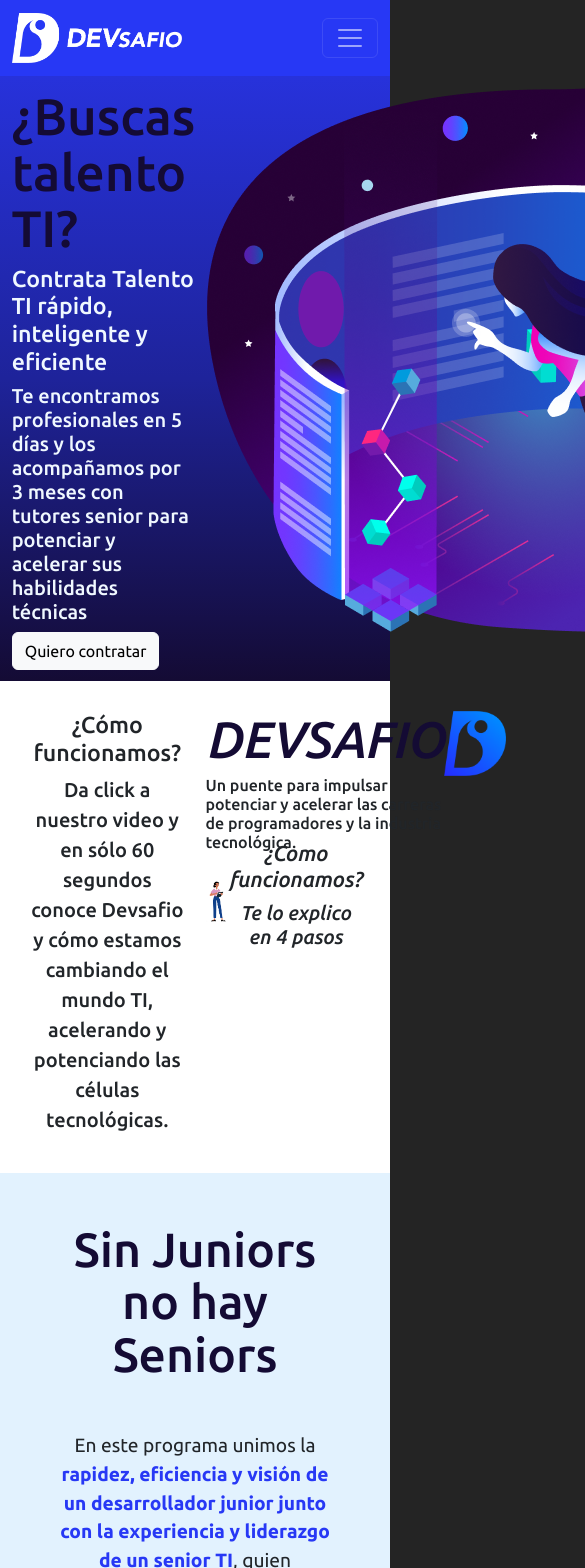
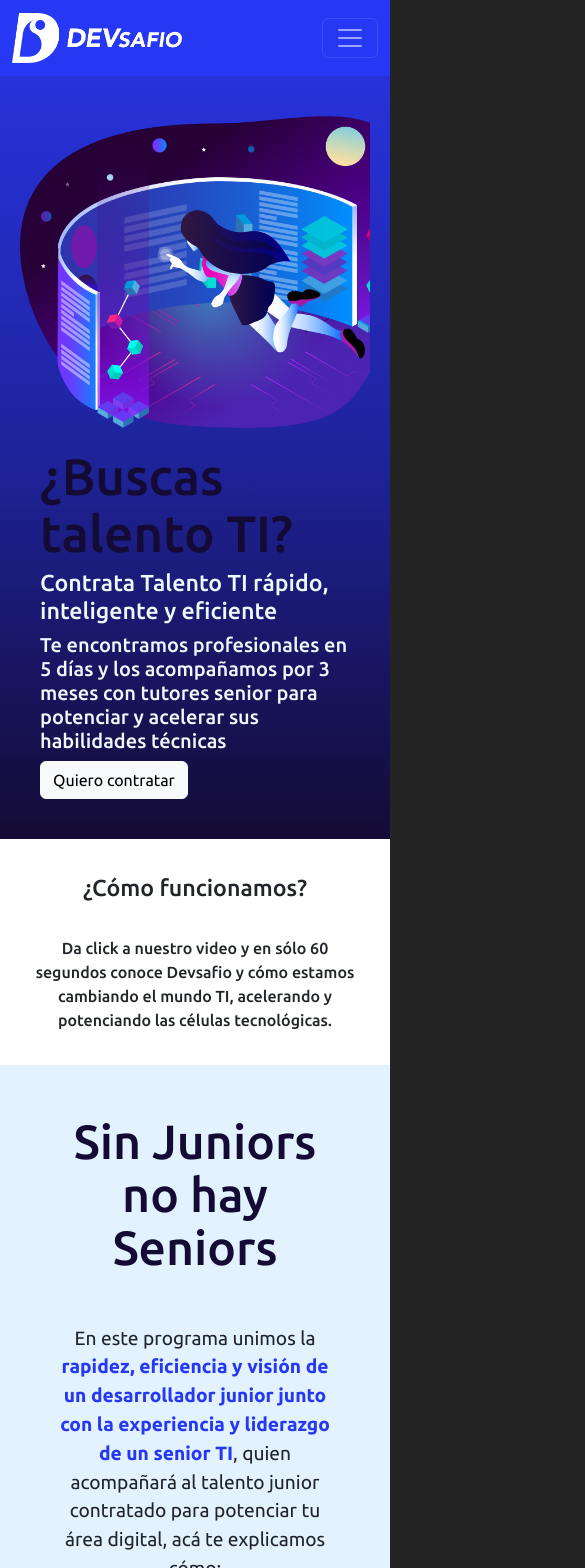
Before and after one commit to dlab-team/c17-incubadora-frontend, a React (Vite) app: page / in a window 390 px wide. Shown: the top 1568 px of the page, 585 px wide, since content can reach past the window. Built offline with nearby package versions, Linux system fonts and the light colour scheme.

Commit message:
cambios en landing para hacerlo responsive mobile

```diff
--- a/src/components/BannerPrincipal/BannerPrincipal.css
+++ b/src/components/BannerPrincipal/BannerPrincipal.css
@@ -1,15 +1,44 @@
 .banner-principal {
 	display: flex;
 	justify-content: space-between;
+	align-items: center;
 	width: 100%;
 	color: aliceblue;
 	background: linear-gradient(to bottom, #2732db, #1e239a, #140b34);
+	padding: 20px;
+	box-sizing: border-box; /* Asegura que el padding no afecte el ancho total */
 }
 
 .txt-btn-banner-principal {
-  display: flex;
-  flex-direction: column;
-  justify-content: flex-start;
+	flex: 1; /* Toma el espacio disponible en la vista de escritorio */
 	text-align: left;
-  padding: 3%;
+	padding: 20px;
+	box-sizing: border-box; /* Asegura que el padding no afecte el ancho total */
 }
+
+.img-banner-principal img {
+	max-width: 100%;
+	height: auto;
+}
+
+@media screen and (max-width: 768px) {
+	.banner-principal {
+		flex-direction: column; /* Cambia a una sola columna en vista móvil */
+		align-items: stretch;
+	}
+
+	.txt-btn-banner-principal {
+		flex: none; /* Deja de ocupar el espacio disponible en vista móvil */
+		order: 2; /* Cambia el orden en vista móvil */
+	}
+
+	.img-banner-principal {
+		margin-top: 20px; /* Agrega margen superior para separar la imagen del texto */
+		order: 1; /* Cambia el orden en vista móvil */
+	}
+	.img-banner-principal img {
+		margin-right: auto;
+		margin-left: auto;
+		width: 500px;
+	}
+}
--- a/src/components/ComoFuncionamos/ComoFuncionamos.css
+++ b/src/components/ComoFuncionamos/ComoFuncionamos.css
@@ -1,65 +1,68 @@
-.como-funcionamos-section{
+.como-funcionamos-section {
 	display: flex;
 	width: 100%;
 	background-color: #fff;
-    padding: 5%;
+	padding: 15px;
 }
 
-
-.cf-txt-1-izq{
+.cf-txt-1-izq {
 	display: flex;
 	flex-direction: column;
 	width: 50%;
 	text-align: center;
-    padding: 3%;
+	padding: 10px;
 }
-.cf-txt-1-izq h3{
-    margin-bottom: 5%;
+.cf-txt-1-izq h3 {
+	margin-top: 10px;
+	margin-bottom: 35px;
 }
-.cf-txt-1-izq h5{
+.cf-txt-1-izq h6 {
 	line-height: 1.5;
 }
 
-
-
-
-
-
-
-.cf-txt-2-der{
+.cf-txt-2-der {
 	display: flex;
 	flex-direction: column;
 	width: 50%;
-    padding: 3%;
+	padding: 10px;
 	text-align: left;
 }
 
-.cf-txt-2-der img{
+.cf-txt-2-der img {
 	height: 50%;
 }
 
-.cf-txt-2-der-txt-y-logo{
+.cf-txt-2-der-txt-y-logo {
 	display: flex;
 	height: 30%;
 }
-.cf-txt-2-der-txt-y-logo h1{
+.cf-txt-2-der-txt-y-logo h1 {
 	font-style: italic;
 }
 
-
-
-
-
-
-.cf-txt-2-der-txt-y-logo-bottom{
+.cf-txt-2-der-txt-y-logo-bottom {
 	display: flex;
 	align-items: center;
+	margin: 25px;
 	font-style: italic;
 	text-align: center;
 }
 
-.cf-txt-2-der-txt-y-logo-bottom img{
+.cf-txt-2-der-txt-y-logo-bottom img {
 	width: 15%;
 	height: auto;
+}
 
+@media screen and (max-width: 828px) {
+	.cf-txt-2-der {
+		display: none;
 	}
+
+	.cf-txt-1-izq {
+		display: flex;
+		flex-direction: column;
+		width: 100%;
+		text-align: center;
+		padding: 10px;
+	}
+}
--- a/src/components/ComoFuncionamos/ComoFuncionamos.jsx
+++ b/src/components/ComoFuncionamos/ComoFuncionamos.jsx
@@ -1,43 +1,43 @@
-import React from 'react'
-import './ComoFuncionamos.css'
-
-
+import React from "react";
+import "./ComoFuncionamos.css";
 
 export const ComoFuncionamos = () => {
 	return (
-    <section className='como-funcionamos-section'>
-
+		<section className="como-funcionamos-section">
 			{/* ABRE CAJA DE TEXTO 1 IZQ COMO FUNCIONAMOS */}
-    <div className='cf-txt-1-izq'>
-        <h3>¿Cómo funcionamos?</h3>
-        <h5>Da click a nuestro video y en sólo 60 segundos conoce Devsafio y cómo estamos cambiando el mundo TI, acelerando y potenciando las células tecnológicas.</h5>
+			<div className="cf-txt-1-izq">
+				<h3 className="como-funcionamos-title">¿Cómo funcionamos?</h3>
+				<h6>
+					Da click a nuestro video y en sólo 60 segundos conoce
+					Devsafio y cómo estamos cambiando el mundo TI, acelerando y
+					potenciando las células tecnológicas.
+				</h6>
 			</div>
 			{/* CIERRA CAJA DE TEXTO 1 COMO FUNCIONAMOS */}
 
-
-
 			{/* ABRE CAJA DE TEXTO 2 DERECHA COMO FUNCIONAMOS */}
-        <div className='cf-txt-2-der'>
-
-            <div className='cf-txt-2-der-txt-y-logo'>
-                <div className='cf-txt-2-der-txt-y-logo-top'>
+			<div className="cf-txt-2-der">
+				<div className="cf-txt-2-der-txt-y-logo">
+					<div className="cf-txt-2-der-txt-y-logo-top">
 						<h1>DEVSAFIO</h1>
-                <h6>Un puente para impulsar potenciar y acelerar las carreras de programadores y la industria tecnológica.</h6>
+						<h6>
+							Un puente para impulsar potenciar y acelerar las
+							carreras de programadores y la industria
+							tecnológica.
+						</h6>
 					</div>
-                <img src='./dev-isotipo-color.png' />
+					<img src="./dev-isotipo-color.png" />
 				</div>
 
-            <div className='cf-txt-2-der-txt-y-logo-bottom'>
-                <img src='./como-funcionamos.png' />
+				<div className="cf-txt-2-der-txt-y-logo-bottom">
+					<img src="./como-funcionamos.png" />
 					<div>
 						<h4>¿Como funcionamos?</h4>
 						<h5>Te lo explico en 4 pasos</h5>
 					</div>
 				</div>
-
 			</div>
 			{/* CIERRA CAJA DE TEXTO 2 DERECHA COMO FUNCIONAMOS */}
-
 		</section>
-)
-}
+	);
+};
```
Lines whose indentation alone changed are shown as unchanged.
